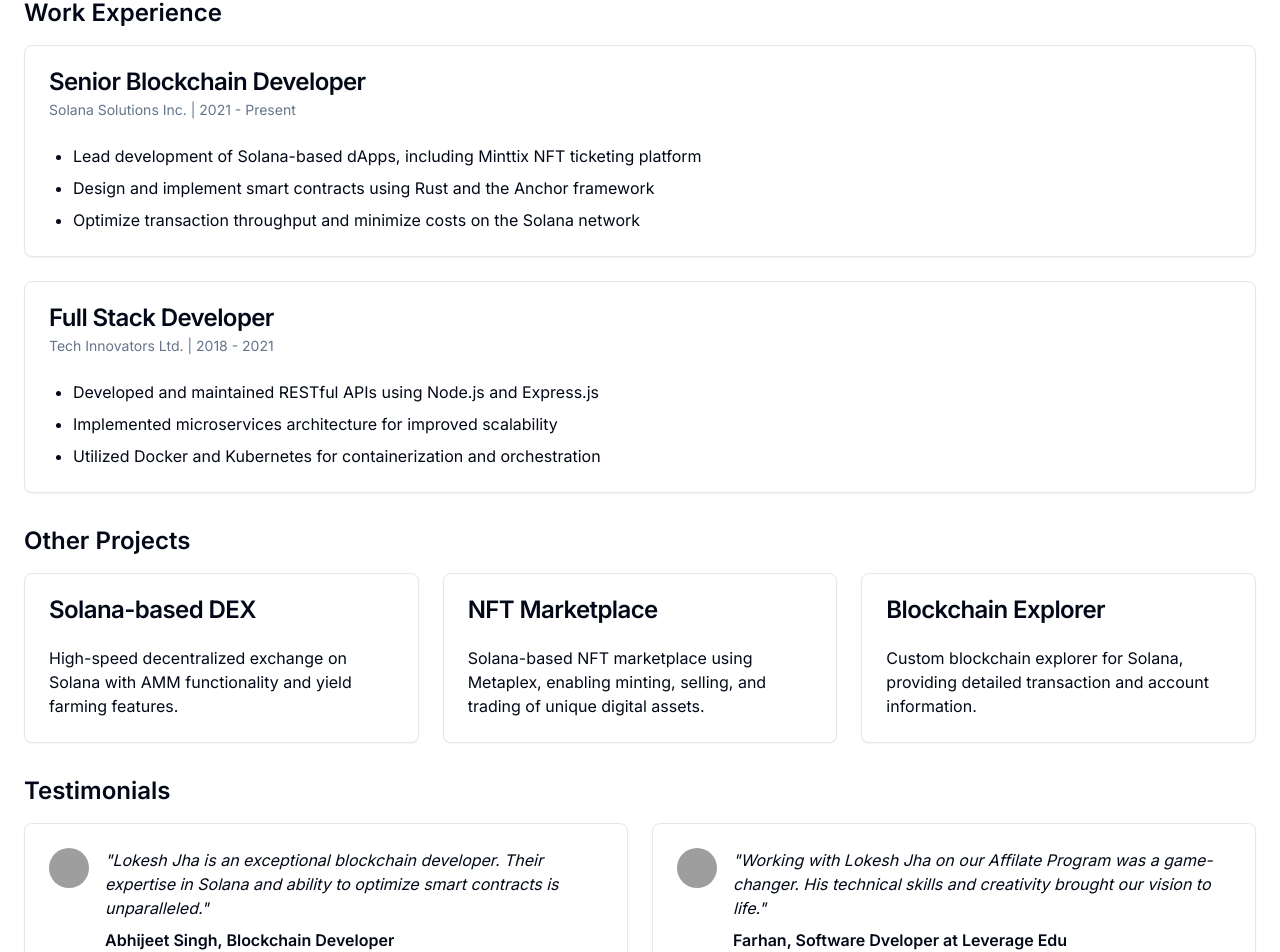
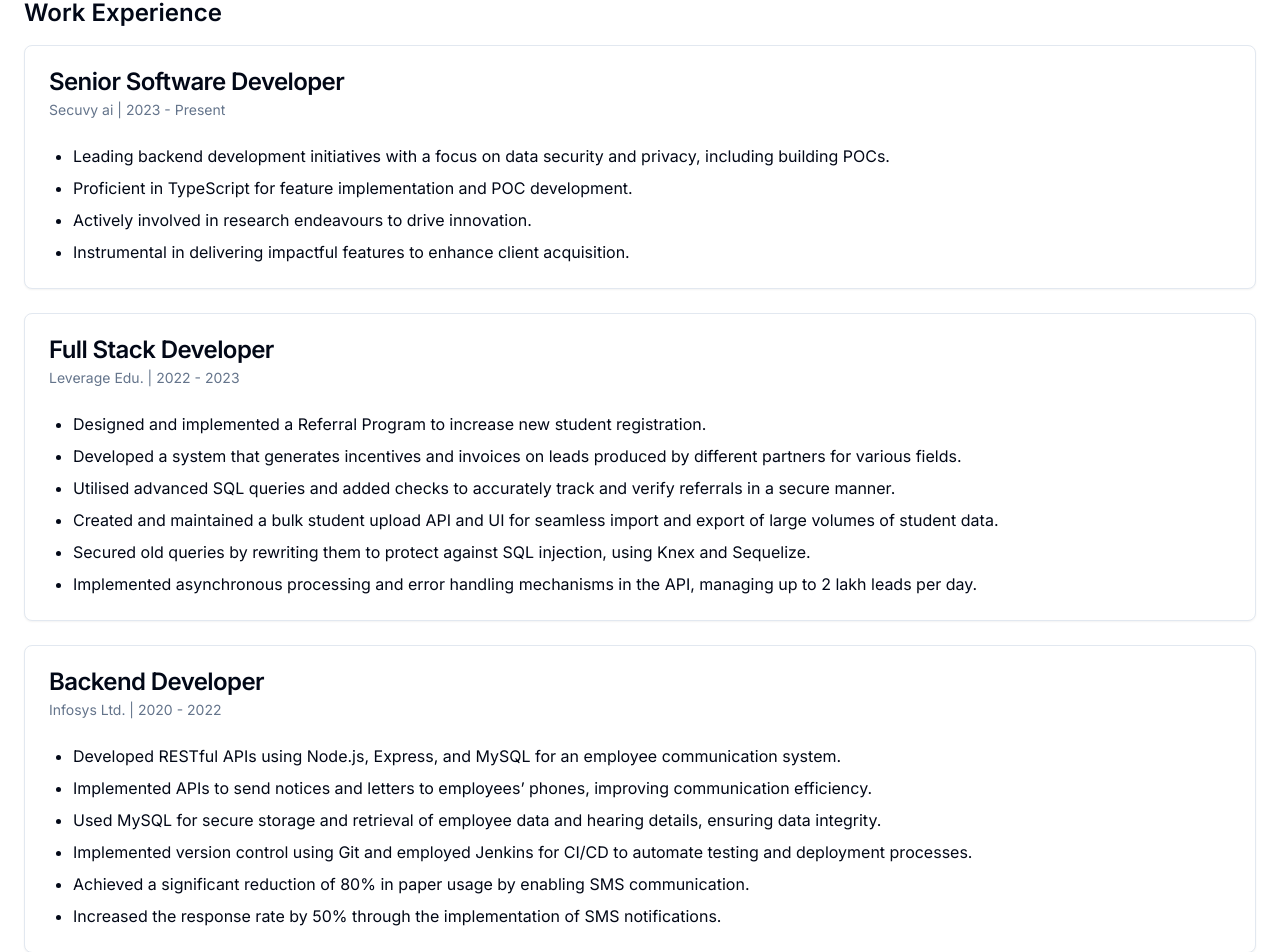
Before and after one commit to lokesh1jha/lokeshjha_portfolio, a Next.js app: page / in a window 1280 px wide. Shown: the part 1015-1967 px from the top of the page. Built offline with nearby package versions, Linux system fonts and the light colour scheme; grey boxes are pictures that could not be loaded.

Commit message:
updated work experience

```diff
--- a/src/app/page.tsx
+++ b/src/app/page.tsx
@@ -41,7 +41,7 @@
         <header className="flex flex-col md:flex-row items-center justify-between space-y-4 md:space-y-0">
           <div className="flex items-center space-x-4">
             <Avatar className="w-24 h-24 border-2 border-primary">
-              <AvatarImage src="/placeholder.svg?height=96&width=96" alt="Your Name" />
+              <AvatarImage src="/my_pic.jpeg?height=96&width=96" alt="Your Name" />
               <AvatarFallback>LK</AvatarFallback>
             </Avatar>
             <div>
@@ -112,6 +112,7 @@
             </CardHeader>
             <CardContent>
               <h3 className="text-xl font-semibold mb-2">Minttix - NFT Ticketing Platform</h3>
+              <a href="https://minttix.in" target="_blank" rel="noopener noreferrer" className="text-primary transition-all duration-300 hover:underline">Visit: MintTix.in</a>
               <p className="mb-4">Revolutionary event ticketing using Solana blockchain, ensuring authenticity and creating a new market for collectible event tickets.</p>
               <div className="flex flex-wrap gap-2 mt-4">
                 {["Solana", "Rust", "Anchor", "React", "Node.js"].map((tech) => (
@@ -127,27 +128,48 @@
           <div className="space-y-6">
             <Card className="transition-all duration-300 hover:shadow-lg hover:border-primary">
               <CardHeader>
-                <CardTitle>Senior Blockchain Developer</CardTitle>
-                <CardDescription>Solana Solutions Inc. | 2021 - Present</CardDescription>
+                <CardTitle>Senior Software Developer</CardTitle>
+                <CardDescription>Secuvy ai | 2023 - Present</CardDescription>
               </CardHeader>
               <CardContent>
                 <ul className="list-disc pl-6 space-y-2">
-                  <li>Lead development of Solana-based dApps, including Minttix NFT ticketing platform</li>
-                  <li>Design and implement smart contracts using Rust and the Anchor framework</li>
-                  <li>Optimize transaction throughput and minimize costs on the Solana network</li>
+                  <li>Leading backend development initiatives with a focus on data security and privacy, including building POCs.</li>
+                  <li>Proficient in TypeScript for feature implementation and POC development.</li>
+                  <li>Actively involved in research endeavours to drive innovation.</li>
+                  <li>Instrumental in delivering impactful features to enhance client acquisition.</li>
                 </ul>
               </CardContent>
             </Card>
             <Card className="transition-all duration-300 hover:shadow-lg hover:border-primary">
               <CardHeader>
                 <CardTitle>Full Stack Developer</CardTitle>
-                <CardDescription>Tech Innovators Ltd. | 2018 - 2021</CardDescription>
+                <CardDescription>Leverage Edu. | 2022 - 2023</CardDescription>
               </CardHeader>
               <CardContent>
                 <ul className="list-disc pl-6 space-y-2">
-                  <li>Developed and maintained RESTful APIs using Node.js and Express.js</li>
-                  <li>Implemented microservices architecture for improved scalability</li>
-                  <li>Utilized Docker and Kubernetes for containerization and orchestration</li>
+                  <li>Designed and implemented a Referral Program to increase new student registration.</li>
+                  <li>Developed a system that generates incentives and invoices on leads produced by different partners for various fields.</li>
+                  <li>Utilised advanced SQL queries and added checks to accurately track and verify referrals in a secure manner.</li>
+                  <li>Created and maintained a bulk student upload API and UI for seamless import and export of large volumes of student
+                    data.</li>
+                  <li>Secured old queries by rewriting them to protect against SQL injection, using Knex and Sequelize.</li>
+                  <li>Implemented asynchronous processing and error handling mechanisms in the API, managing up to 2 lakh leads per day.</li>
+                </ul>
+              </CardContent>
+            </Card>
+            <Card className="transition-all duration-300 hover:shadow-lg hover:border-primary">
+              <CardHeader>
+                <CardTitle>Backend Developer</CardTitle>
+                <CardDescription>Infosys Ltd. | 2020 - 2022</CardDescription>
+              </CardHeader>
+              <CardContent>
+                <ul className="list-disc pl-6 space-y-2">
+                  <li>Developed RESTful APIs using Node.js, Express, and MySQL for an employee communication system.</li>
+                  <li>Implemented APIs to send notices and letters to employees’ phones, improving communication efficiency.</li>
+                  <li>Used MySQL for secure storage and retrieval of employee data and hearing details, ensuring data integrity.</li>
+                  <li>Implemented version control using Git and employed Jenkins for CI/CD to automate testing and deployment processes.</li>
+                  <li>Achieved a significant reduction of 80% in paper usage by enabling SMS communication.</li>
+                  <li>Increased the response rate by 50% through the implementation of SMS notifications.</li>
                 </ul>
               </CardContent>
             </Card>
```
Also changed, not shown: public/my_pic.jpeg (added).
